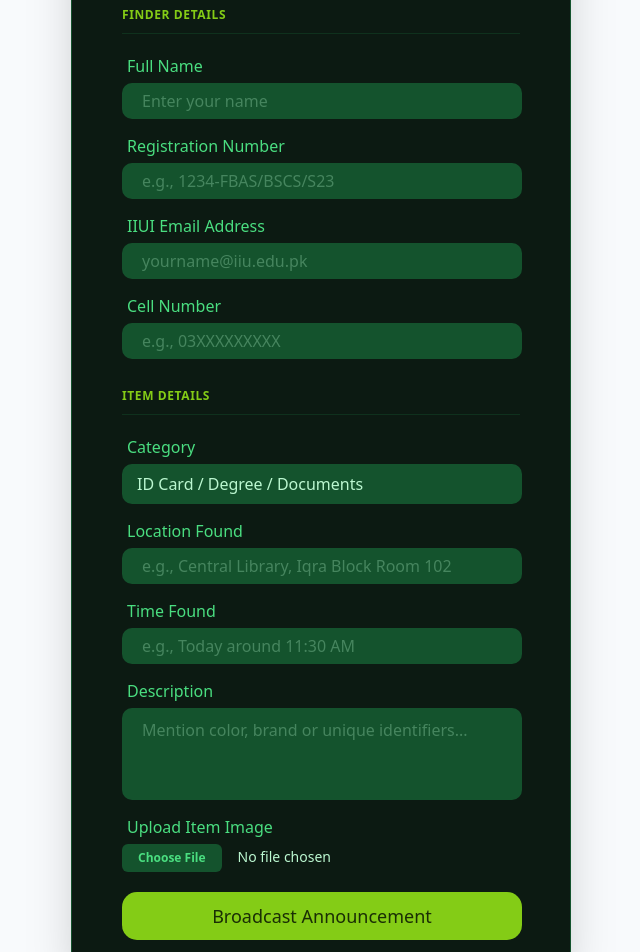
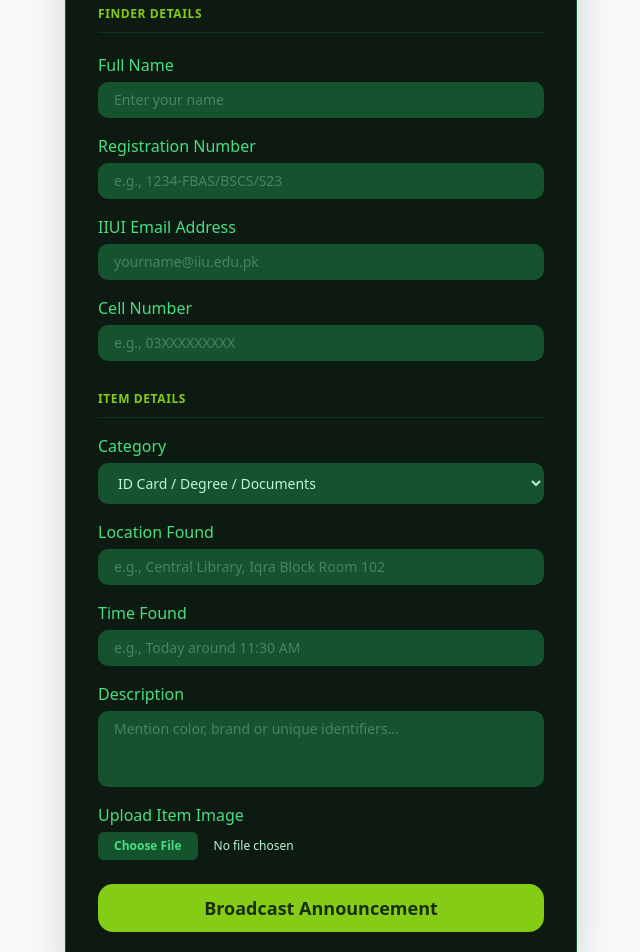
Before and after one commit to kareem-381/Green-Recover-IIUI, a Next.js app in the folder my-app/: page /dashboard/post-found in a window 1280 px wide. Shown: the part 340-1292 px from the top of the page, without its empty margins (319-959 px from the left). Built offline with nearby package versions, Linux system fonts and the light colour scheme.

Commit message:
Added Meta Tags

```diff
--- a/my-app/src/app/(public)/Home/page.js
+++ b/my-app/src/app/(public)/Home/page.js
@@ -1,4 +1,6 @@
 import Link from "next/link"
+
+<meta name="google-site-verification" content="h6g0TbbVeOUd9DYKgI5bv3UV5WSc7mMilOLqVRlwyQM" />
 
 export default function Home() {
   return (
@@ -8,6 +10,7 @@ export default function Home() {
       <section className="islamic-section">
         <p className="islamic-title">Ahkām al-Luqatah (Rules Regarding Lost and Found Items in Islam)</p>
         <p className="islamic-arabic">احکام اللقطہ</p>
+
         <ul>
           <li>If a person finds something and does not pick it up, there will be no sin on him. However, if he finds it at a place where there is the fear that if he does not pick it up, someone else will pick it and will not return it to its owner, then it becomes <strong>Waajib</strong> on this person to pick it up and return it to its owner.</li>
           <li>Once a person finds a lost item and picks it up, it becomes his responsibility to search for its owner and to return it to him.</li>
--- a/my-app/src/app/api/posts/found/route.js
+++ b/my-app/src/app/api/posts/found/route.js
@@ -1,14 +1,10 @@
 // src/app/api/posts/found/route.js
 import { NextResponse } from "next/server";
 import { connectDB } from "@/lib/db";
-import fs from "fs/promises";
-import path from "path";
 
-// 🔌 ULTRAMSG PRODUCTION CLOUD CONFIGURATION
 const ULTRAMSG_INSTANCE = "instance181216";
 const ULTRAMSG_TOKEN = "osv8viyss770rlwp";
 
-// 🎯 IIUI CAMPUS ROUTING GROUP ID STRINGS
 const MALE_GROUP_ID = "120363426066494393@g.us";
 const FEMALE_GROUP_ID = "120363409307909561@g.us";
 
@@ -25,23 +21,13 @@ export async function POST(req) {
     const location = dataStream.get("location");
     const timeFound = dataStream.get("timeFound");
     const description = dataStream.get("description");
-    const itemImageFile = dataStream.get("itemImage");
 
-    let storedImagePathString = null;
-
-    // Handle incoming image buffers securely
-    if (itemImageFile && itemImageFile.size > 0) {
-      const targetDirectoryPath = path.join(process.cwd(), "public", "uploads");
-      await fs.mkdir(targetDirectoryPath, { recursive: true });
-      const sanitizedName = itemImageFile.name.replace(/\s+/g, "_");
-      const generatedFileName = `${Date.now()}_${sanitizedName}`;
-      await fs.writeFile(path.join(targetDirectoryPath, generatedFileName), Buffer.from(await itemImageFile.arrayBuffer()));
-      storedImagePathString = `/uploads/${generatedFileName}`;
-    }
+    // 🎯 RECOVERY PATCH: Accessing raw Base64 text string passed up from client form file configuration
+    const imageBase64 = dataStream.get("imageBase64");
 
     const db = await connectDB();
 
-    // Ensure database infrastructure table limits are initialized
+    // 🎯 RECOVERY PATCH: Modified image_path property to handle heavy string inputs natively via LONGTEXT
     await db.query(`
       CREATE TABLE IF NOT EXISTS posts (
         id INT AUTO_INCREMENT PRIMARY KEY,
@@ -55,17 +41,17 @@ export async function POST(req) {
         location VARCHAR(255) NOT NULL,
         time_found VARCHAR(255) NOT NULL,
         description TEXT NOT NULL,
-        image_path VARCHAR(500) NULL,
+        image_path LONGTEXT NULL,
         created_at TIMESTAMP DEFAULT CURRENT_TIMESTAMP
       );
     `);
 
-    // Write found entry to MySQL
+    // Write pristine found entry row to MySQL without interacting with local read-only host storage systems
     await db.query(
       `INSERT INTO posts
       (type, full_name, reg_number, email, cell_number, gender, category, location, time_found, description, image_path)
       VALUES (?, ?, ?, ?, ?, ?, ?, ?, ?, ?, ?)`,
-      ["found", fullName, regNumber, iiuiEmail, cellNumber, gender, category, location, timeFound, description, storedImagePathString]
+      ["found", fullName, regNumber, iiuiEmail, cellNumber, gender, category, location, timeFound, description, imageBase64 || null]
     );
 
     // ─── 🔊 ULTRAMSG FOUND ITEM ALERTS ENGINE ───
@@ -99,7 +85,6 @@ _Pushed via Green-Recover Cloud Automation Framework._`;
     } catch (apiErr) {
       console.error("❌ Outbound WhatsApp Found Gateway Error:", apiErr.message);
     }
-    // ─── 🔊 ULTRAMSG FOUND ITEM ALERTS ENGINE END ───
 
     return NextResponse.json({ success: true, message: "Found post saved and WhatsApp broadcast complete!" });
 
--- a/my-app/src/app/dashboard/post-found/page.js
+++ b/my-app/src/app/dashboard/post-found/page.js
@@ -16,6 +16,7 @@ export default function PostFoundItem() {
     description: "",
     itemImage: null,
   })
+  const [loading, setLoading] = useState(false)
 
   const handleChange = (e) => {
     setFormData({ ...formData, [e.target.name]: e.target.value })
@@ -27,36 +28,40 @@ export default function PostFoundItem() {
 
   const handleSubmit = async (e) => {
     e.preventDefault();
-    console.log("Found Item Form Submitted:", formData);
+    setLoading(true);
 
     try {
-      // 1. Grab the logged-in student's token safely inside the try block
       const sessionToken = typeof window !== "undefined" ? localStorage.getItem("iiui_user_logged") : null;
       const userObj = sessionToken ? JSON.parse(sessionToken) : null;
-
-      // 2. Define userGender clearly here
       const userGender = userObj?.gender || "Male";
 
-      // 3. Pack your form fields into a network data payload
+      let base64ImageString = "";
+
+      // 🎯 THE BASE64 STREAM PIPELINE: Convert binary file to text before shipping
+      if (formData.itemImage) {
+        base64ImageString = await new Promise((resolve, reject) => {
+          const reader = new FileReader();
+          reader.readAsDataURL(formData.itemImage);
+          reader.onload = () => resolve(reader.result);
+          reader.onerror = (error) => reject(error);
+        });
+      }
+
+      // Pack form data fields into a fluid structural network layout payload
       const dataPayload = new FormData();
       dataPayload.append("fullName", formData.fullName);
       dataPayload.append("regNumber", formData.regNumber);
       dataPayload.append("iiuiEmail", formData.iiuiEmail);
       dataPayload.append("cellNumber", formData.cellNumber);
-
-      // 4. Safely append it (userGender is guaranteed to be defined right above!)
       dataPayload.append("gender", userGender);
-
       dataPayload.append("category", formData.category);
       dataPayload.append("location", formData.location);
       dataPayload.append("timeFound", formData.timeFound);
       dataPayload.append("description", formData.description);
 
-      if (formData.itemImage) {
-        dataPayload.append("itemImage", formData.itemImage);
-      }
+      // 🎯 Send image payload purely as safe text data
+      dataPayload.append("imageBase64", base64ImageString);
 
-      // 5. Transmit the data payload to your running MySQL API route
       const res = await fetch("/api/posts/found", {
         method: "POST",
         body: dataPayload,
@@ -64,7 +69,7 @@ export default function PostFoundItem() {
       const data = await res.json();
 
       if (data.success) {
-        alert("Broadcast announcement securely saved to local MySQL!");
+        alert("Broadcast announcement securely saved and dispatched!");
         router.push("/dashboard");
         router.refresh();
       } else {
@@ -73,32 +78,36 @@ export default function PostFoundItem() {
     } catch (err) {
       console.error("Transmission error:", err);
       alert("Failed to communicate with database gateway router.");
+    } finally {
+      setLoading(false);
     }
   };
 
   return (
-    <div className="min-h-[calc(100vh-150px)] w-full flex justify-center items-center py-10">
+    // 🎯 RESPONSIVE FIX: Replaced padding rules to embrace edge constraints dynamically
+    <div className="min-h-[calc(100vh-150px)] w-full flex justify-center items-center px-4 py-6 md:py-10">
 
-      {/* Form Card Container - Cleared Warnings */}
-      <form onSubmit={handleSubmit} className="h-auto w-125 bg-[#0c1a12] rounded-xl p-7.5 box-border shadow-2xl border border-[#14532d]">
+      {/* 🎯 RESPONSIVE FIX: Swapped w-125 layout box constraint to w-full max-w-lg */}
+      <form onSubmit={handleSubmit} className="w-full max-w-lg bg-[#0c1a12] rounded-xl p-5 md:p-8 box-border shadow-2xl border border-[#14532d]">
 
-        <h2 className="text-center text-[#f0fdf4] text-[25px] font-medium mb-4">
+        <h2 className="text-center text-[#f0fdf4] text-xl md:text-[25px] font-medium mb-4">
           Broadcast Found Item
         </h2>
 
         {/* Strict Security Administration Warning Banner */}
-        <div className="bg-red-950/40 border border-red-700/60 rounded-lg p-3.5 mb-6 text-center text-xs text-red-300 leading-relaxed mx-5">
+        <div className="bg-red-950/40 border border-red-700/60 rounded-lg p-3.5 mb-6 text-center text-xs text-red-300 leading-relaxed">
           <strong>⚠️ NOTICE:</strong> Your post will be publicly broadcasted. If any illegal, fake, or inappropriate content is uploaded, you will be <strong>completely banned</strong> from Green-Recover and held strictly accountable in front of the <strong>IIUI Administration</strong>.
         </div>
 
         {/* --- SECTION 1: FINDER PERSONAL INFORMATION --- */}
-        <div className="border-b border-[#14532d]/40 mb-5 pb-2 mx-5">
+        <div className="border-b border-[#14532d]/40 mb-5 pb-2">
           <span className="text-[#84cc16] text-xs uppercase font-bold tracking-wider">Finder Details</span>
         </div>
 
-        {/* Full Name */}
+        {/* Form Fields - 🎯 FIXED: All ml-5 and w-100 structures completely removed for fluid flex blocks */}
+        <div className="space-y-4">
           <div>
-          <p className="ml-6.25 text-base text-[#4ade80] mb-1.25">Full Name</p>
+            <label className="text-sm md:text-base text-[#4ade80] mb-1.25 block font-medium">Full Name</label>
             <input
               type="text"
               name="fullName"
@@ -106,13 +115,12 @@ export default function PostFoundItem() {
               onChange={handleChange}
               placeholder="Enter your name"
               required
-            className="bg-[#14532d] w-100 ml-5 pl-5 py-1.5 rounded-[10px] text-[#bbf7d0] placeholder-[#bbf7d0]/30 border-none outline-none mb-3.75"
+              className="bg-[#14532d] w-full px-4 py-2 rounded-[10px] text-[#bbf7d0] placeholder-[#bbf7d0]/30 border-none outline-none text-sm"
             />
           </div>
 
-        {/* Registration Number */}
           <div>
-          <p className="ml-6.25 text-base text-[#4ade80] mb-1.25">Registration Number</p>
+            <label className="text-sm md:text-base text-[#4ade80] mb-1.25 block font-medium">Registration Number</label>
             <input
               type="text"
               name="regNumber"
@@ -120,13 +128,12 @@ export default function PostFoundItem() {
               onChange={handleChange}
               placeholder="e.g., 1234-FBAS/BSCS/S23"
               required
-            className="bg-[#14532d] w-100 ml-5 pl-5 py-1.5 rounded-[10px] text-[#bbf7d0] placeholder-[#bbf7d0]/30 border-none outline-none mb-3.75"
+              className="bg-[#14532d] w-full px-4 py-2 rounded-[10px] text-[#bbf7d0] placeholder-[#bbf7d0]/30 border-none outline-none text-sm"
             />
           </div>
 
-        {/* IIUI Email */}
           <div>
-          <p className="ml-6.25 text-base text-[#4ade80] mb-1.25">IIUI Email Address</p>
+            <label className="text-sm md:text-base text-[#4ade80] mb-1.25 block font-medium">IIUI Email Address</label>
             <input
               type="email"
               name="iiuiEmail"
@@ -134,13 +141,12 @@ export default function PostFoundItem() {
               onChange={handleChange}
               placeholder="yourname@iiu.edu.pk"
               required
-            className="bg-[#14532d] w-100 ml-5 pl-5 py-1.5 rounded-[10px] text-[#bbf7d0] placeholder-[#bbf7d0]/30 border-none outline-none mb-3.75"
+              className="bg-[#14532d] w-full px-4 py-2 rounded-[10px] text-[#bbf7d0] placeholder-[#bbf7d0]/30 border-none outline-none text-sm"
             />
           </div>
 
-        {/* Cell Number */}
           <div>
-          <p className="ml-6.25 text-base text-[#4ade80] mb-1.25">Cell Number</p>
+            <label className="text-sm md:text-base text-[#4ade80] mb-1.25 block font-medium">Cell Number</label>
             <input
               type="tel"
               name="cellNumber"
@@ -148,23 +154,22 @@ export default function PostFoundItem() {
               onChange={handleChange}
               placeholder="e.g., 03XXXXXXXXX"
               required
-            className="bg-[#14532d] w-100 ml-5 pl-5 py-1.5 rounded-[10px] text-[#bbf7d0] placeholder-[#bbf7d0]/30 border-none outline-none mb-3.75"
+              className="bg-[#14532d] w-full px-4 py-2 rounded-[10px] text-[#bbf7d0] placeholder-[#bbf7d0]/30 border-none outline-none text-sm"
             />
           </div>
 
           {/* --- SECTION 2: FOUND ITEM INFORMATION --- */}
-        <div className="border-b border-[#14532d]/40 mb-5 pt-2 pb-2 mx-5">
+          <div className="border-b border-[#14532d]/40 pt-2 pb-2">
             <span className="text-[#84cc16] text-xs uppercase font-bold tracking-wider">Item Details</span>
           </div>
 
-        {/* Category Dropdown */}
           <div>
-          <p className="ml-6.25 text-base text-[#4ade80] mb-1.25">Category</p>
+            <label className="text-sm md:text-base text-[#4ade80] mb-1.25 block font-medium">Category</label>
             <select
               name="category"
               value={formData.category}
               onChange={handleChange}
-            className="bg-[#14532d] w-100 ml-5 px-3.75 py-2 rounded-[10px] text-[#bbf7d0] border-none outline-none mb-3.75 cursor-pointer appearance-none"
+              className="bg-[#14532d] w-full px-4 py-2.5 rounded-[10px] text-[#bbf7d0] border-none outline-none cursor-pointer text-sm"
             >
               <option value="ID Card">ID Card / Degree / Documents</option>
               <option value="Wallet">Wallet / Cash</option>
@@ -174,9 +179,8 @@ export default function PostFoundItem() {
             </select>
           </div>
 
-        {/* Location Found */}
           <div>
-          <p className="ml-6.25 text-base text-[#4ade80] mb-1.25">Location Found</p>
+            <label className="text-sm md:text-base text-[#4ade80] mb-1.25 block font-medium">Location Found</label>
             <input
               type="text"
               name="location"
@@ -184,13 +188,12 @@ export default function PostFoundItem() {
               onChange={handleChange}
               placeholder="e.g., Central Library, Iqra Block Room 102"
               required
-            className="bg-[#14532d] w-100 ml-5 pl-5 py-1.5 rounded-[10px] text-[#bbf7d0] placeholder-[#bbf7d0]/30 border-none outline-none mb-3.75"
+              className="bg-[#14532d] w-full px-4 py-2 rounded-[10px] text-[#bbf7d0] placeholder-[#bbf7d0]/30 border-none outline-none text-sm"
             />
           </div>
 
-        {/* Time Found */}
           <div>
-          <p className="ml-6.25 text-base text-[#4ade80] mb-1.25">Time Found</p>
+            <label className="text-sm md:text-base text-[#4ade80] mb-1.25 block font-medium">Time Found</label>
             <input
               type="text"
               name="timeFound"
@@ -198,13 +201,12 @@ export default function PostFoundItem() {
               onChange={handleChange}
               placeholder="e.g., Today around 11:30 AM"
               required
-            className="bg-[#14532d] w-100 ml-5 pl-5 py-1.5 rounded-[10px] text-[#bbf7d0] placeholder-[#bbf7d0]/30 border-none outline-none mb-3.75"
+              className="bg-[#14532d] w-full px-4 py-2 rounded-[10px] text-[#bbf7d0] placeholder-[#bbf7d0]/30 border-none outline-none text-sm"
             />
           </div>
 
-        {/* Description */}
           <div>
-          <p className="ml-6.25 text-base text-[#4ade80] mb-1.25">Description</p>
+            <label className="text-sm md:text-base text-[#4ade80] mb-1.25 block font-medium">Description</label>
             <textarea
               name="description"
               value={formData.description}
@@ -212,27 +214,27 @@ export default function PostFoundItem() {
               placeholder="Mention color, brand or unique identifiers..."
               required
               rows={3}
-            className="bg-[#14532d] w-100 ml-5 pl-5 pr-2.5 py-2.5 rounded-[10px] text-[#bbf7d0] placeholder-[#bbf7d0]/30 border-none outline-none mb-3.75 resize-none block"
+              className="bg-[#14532d] w-full px-4 py-2 rounded-[10px] text-[#bbf7d0] placeholder-[#bbf7d0]/30 border-none outline-none text-sm resize-none block"
             />
           </div>
 
-        {/* Choose File (Image) */}
           <div>
-          <p className="ml-6.25 text-base text-[#4ade80] mb-1.25">Upload Item Image</p>
+            <label className="text-sm md:text-base text-[#4ade80] mb-1.25 block font-medium">Upload Item Image</label>
             <input
               type="file"
               accept="image/*"
               onChange={handleFileChange}
-            className="w-100 ml-5 text-sm text-[#bbf7d0] file:mr-4 file:py-1.5 file:px-4 file:rounded-md file:border-none file:text-xs file:font-semibold file:bg-[#14532d] file:text-[#4ade80] file:hover:opacity-80 file:cursor-pointer mb-5 block"
+              className="w-full text-xs text-[#bbf7d0] file:mr-4 file:py-1.5 file:px-4 file:rounded-md file:border-none file:text-xs file:font-semibold file:bg-[#14532d] file:text-[#4ade80] file:hover:opacity-80 file:cursor-pointer block"
             />
           </div>
+        </div>
 
-        {/* Submit Button */}
         <button
           type="submit"
-          className="mt-3.75 bg-[#84cc16] w-100 ml-5 py-2.5 rounded-[15px] text-[#1a2e05] text-lg font-medium border-none cursor-pointer hover:opacity-85 transition-opacity duration-200 ease-in-out block"
+          disabled={loading}
+          className="mt-6 bg-[#84cc16] w-full py-2.5 rounded-[15px] text-[#1a2e05] text-base md:text-lg font-bold border-none cursor-pointer hover:opacity-85 transition-opacity duration-200 ease-in-out block disabled:bg-gray-600 disabled:text-gray-400 disabled:cursor-not-allowed"
         >
-          Broadcast Announcement
+          {loading ? "Processing Broadcast..." : "Broadcast Announcement"}
         </button>
 
       </form>
--- a/my-app/src/app/layout.js
+++ b/my-app/src/app/layout.js
@@ -14,6 +14,8 @@ export const metadata = {
   },
 };
 
+<meta name="google-site-verification" content="h6g0TbbVeOUd9DYKgI5bv3UV5WSc7mMilOLqVRlwyQM" />
+
 export default function RootLayout({ children }) {
   return (
     <html lang="en">
```
Lines whose indentation alone changed are shown as unchanged.
